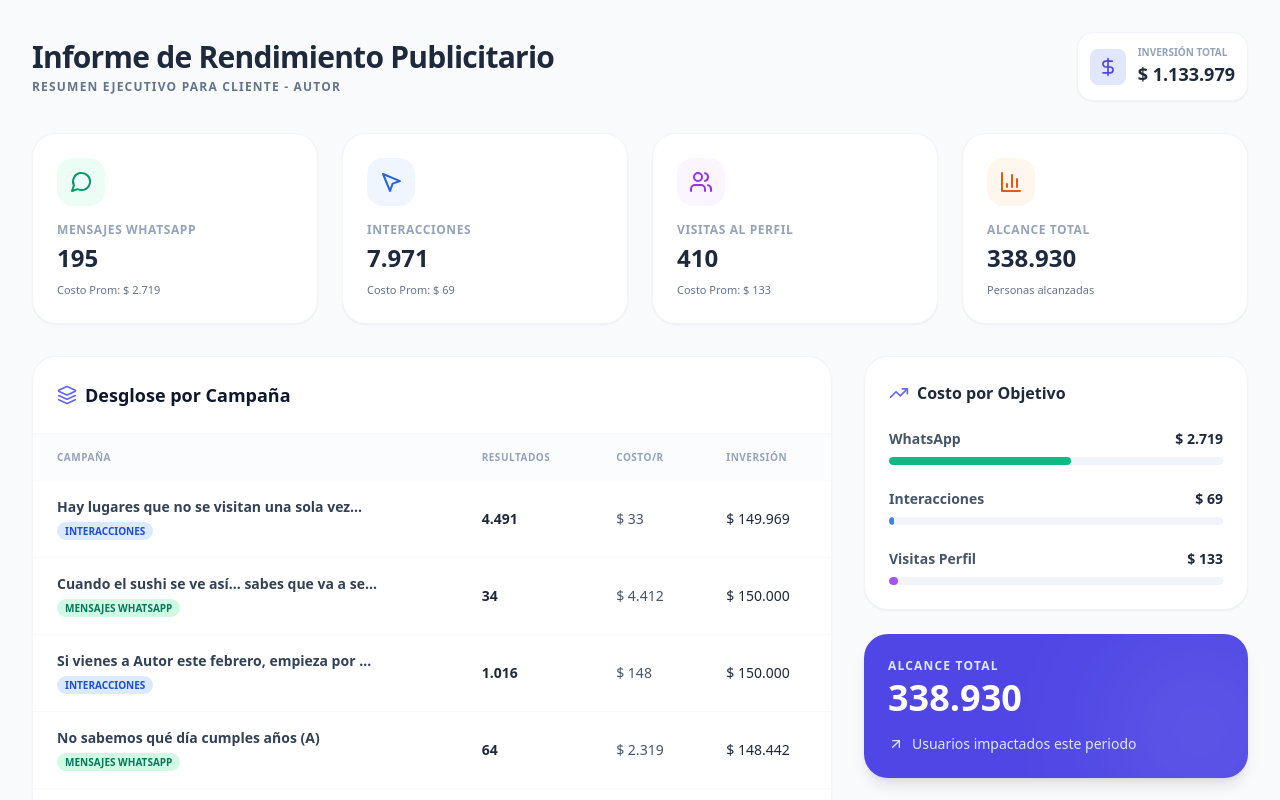
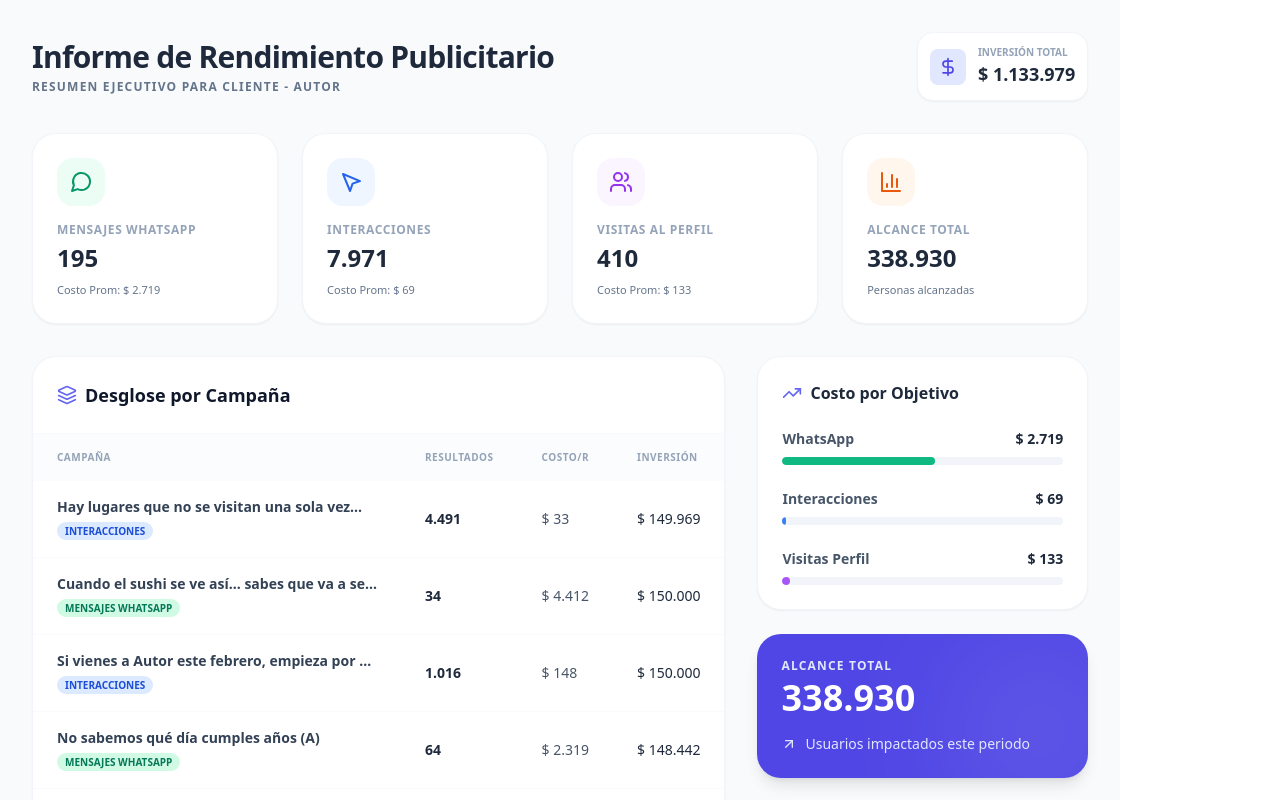
Before and after one commit to jriverabu/InformesAutor, a React (Vite) app: page / in a window 1280 px wide. Shown: the top 800 px of the page. Built offline with nearby package versions, Linux system fonts and the light colour scheme.

Commit message:
Add flexbox layout to body styles

```diff
--- a/src/index.css
+++ b/src/index.css
@@ -8,6 +8,8 @@
 
 body {
   margin: 0;
+  display: flex;
+  place-items: center;
   min-width: 320px;
   min-height: 100vh;
 }
```
